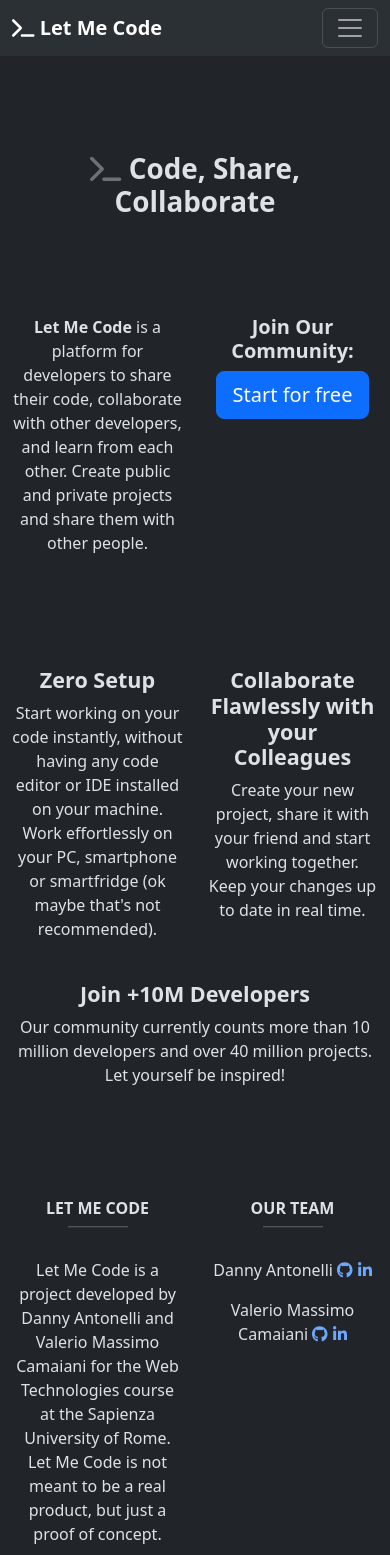
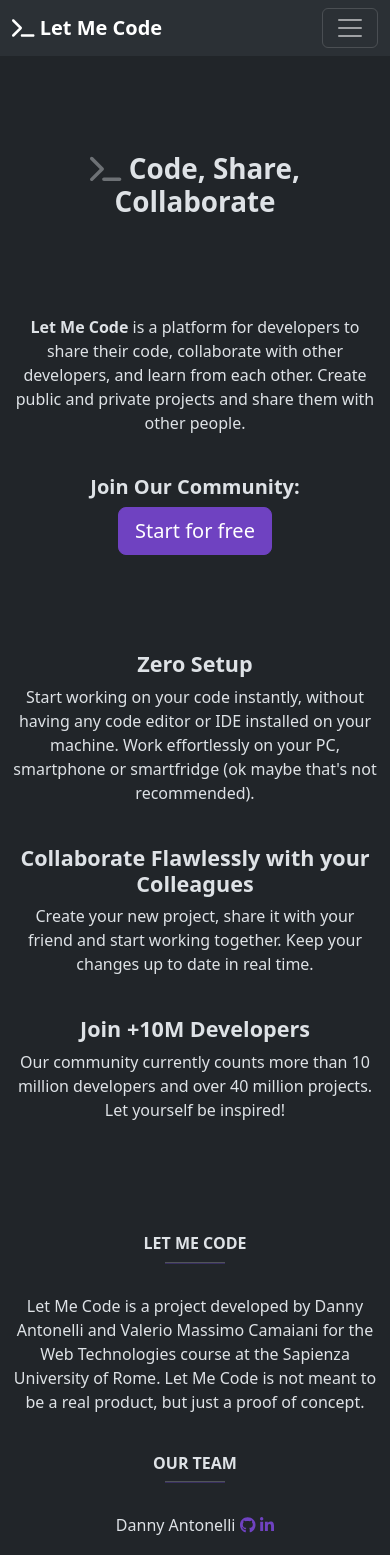
Before and after one commit to DannyAntonelli/Let-Me-Code, a Vue app in the folder frontend/: page / in a window 390 px wide. Shown: the top 1555 px of the page. Built offline with nearby package versions, Linux system fonts and the light colour scheme.

Commit message:
Improve responsiveness and styling

```diff
--- a/frontend/src/components/FooterComponent.vue
+++ b/frontend/src/components/FooterComponent.vue
@@ -3,7 +3,7 @@
     <section class="">
       <div class="container text-center text-md-start mt-5 pt-2">
         <div class="row mt-3">
-          <div class="col mx-auto mb-4">
+          <div class="col-12 col-sm-6 col-md-4 mx-auto mb-4">
             <h6 class="text-uppercase fw-bold">Let Me Code</h6>
             <hr
               class="mb-4 mt-0 d-inline-block mx-auto"
@@ -17,7 +17,7 @@
             </p>
           </div>
 
-          <div class="col mx-auto mb-4">
+          <div class="col-12 col-sm-6 col-md-4 mx-auto mb-4">
             <h6 class="text-uppercase fw-bold">Our team</h6>
             <hr
               class="mb-4 mt-0 d-inline-block mx-auto"
@@ -49,7 +49,7 @@
             </p>
           </div>
 
-          <div class="col mx-auto mb-md-0 mb-4">
+          <div class="col-12 col-sm-6 col-md-4 mx-auto mb-md-0 mb-4">
             <h6 class="text-uppercase fw-bold">Contact us</h6>
             <hr
               class="mb-4 mt-0 d-inline-block mx-auto"
@@ -72,3 +72,9 @@
     </section>
   </footer>
 </template>
+
+<style scoped>
+a {
+  color: var(--bs-purple);
+}
+</style>
--- a/frontend/src/components/ProjectCard.vue
+++ b/frontend/src/components/ProjectCard.vue
@@ -34,7 +34,7 @@
       <span
         v-for="language in project.languages"
         :key="language"
-        class="badge text-bg-info m-1"
+        class="badge rounded-pill text-bg-info m-1"
         >{{ language }}</span
       >
     </div>
--- a/frontend/src/views/Explore.vue
+++ b/frontend/src/views/Explore.vue
@@ -1,9 +1,10 @@
 <template>
-  <div
-    class="row height d-flex justify-content-center align-items-center mt-5 mb-2"
+  <div class="d-flex justify-content-center align-items-center mt-5 mb-2">
+    <form
+      class="input-group mb-3 p-2"
+      @submit.prevent="search"
+      style="width: 30rem"
     >
-    <div class="col-md-4">
-      <form class="input-group mb-3 p-2" @submit.prevent="search">
       <span class="input-group-text">
         <font-awesome-icon icon="fa-solid fa-magnifying-glass" />
       </span>
@@ -14,7 +15,6 @@
         v-model="query"
       />
     </form>
-    </div>
   </div>
 
   <ul class="nav nav-tabs text-center justify-content-center">
@@ -30,7 +30,7 @@
 
   <div class="row m-4" v-if="projectsTab">
     <div
-      class="col col-sm-4 mb-3"
+      class="col-12 col-sm-6 col-md-4 mb-3"
       v-for="project in projects"
       :key="project.id"
     >
@@ -39,7 +39,11 @@
   </div>
 
   <div class="row m-4" v-if="!projectsTab">
-    <div class="col col-sm-4 mb-3" v-for="user in users" :key="user.id">
+    <div
+      class="col-12 col-sm-6 col-md-4 mb-3"
+      v-for="user in users"
+      :key="user.id"
+    >
       <UserCard :user="user" />
     </div>
   </div>
--- a/frontend/src/views/Favorites.vue
+++ b/frontend/src/views/Favorites.vue
@@ -2,7 +2,7 @@
   <h3 class="mt-5 mb-1 text-center"><strong>Favorite Projects</strong></h3>
   <div class="row m-4">
     <div
-      class="col col-sm-4 mb-3"
+      class="col-12 col-sm-6 col-md-4 mb-3"
       v-for="project in favorites"
       :key="project.id"
     >
--- a/frontend/src/views/Following.vue
+++ b/frontend/src/views/Following.vue
@@ -1,6 +1,6 @@
 <template>
   <h3 class="mt-5 mb-5 text-center">
-    <strong>People you're following</strong>
+    <strong>Following</strong>
   </h3>
 
   <ul class="nav nav-tabs text-center justify-content-center">
@@ -16,7 +16,7 @@
 
   <div class="row m-4" v-if="projectsTab">
     <div
-      class="col col-sm-4 mb-3"
+      class="col-12 col-sm-6 col-md-4 mb-3"
       v-for="project in projects"
       :key="project.id"
     >
@@ -25,7 +25,11 @@
   </div>
 
   <div class="row m-4" v-if="!projectsTab">
-    <div class="col col-sm-4 mb-3" v-for="user in users" :key="user.id">
+    <div
+      class="col-12 col-sm-6 col-md-4 mb-3"
+      v-for="user in users"
+      :key="user.id"
+    >
       <UserCard :user="user" />
     </div>
   </div>
@@ -87,9 +91,6 @@ export default {
     changeFavorite(projectId) {
       let project = this.projects.find((project) => project.id == projectId);
       project.is_favorite = !project.is_favorite;
-      this.projects = this.projects.filter(
-        (project) => project.id != projectId
-      );
     },
 
     setProjectsPage() {
--- a/frontend/src/views/Home.vue
+++ b/frontend/src/views/Home.vue
@@ -6,7 +6,7 @@
 
   <div class="container text-center text-md-start">
     <div class="row mt-5 text-center">
-      <div class="col mx-auto mb-4">
+      <div class="col-12 col-sm-6 col-md-6 mx-auto mb-4">
         <p>
           <strong> Let Me Code</strong> is a platform for developers to share
           their code, collaborate with other developers, and learn from each
@@ -15,10 +15,16 @@
         </p>
       </div>
 
-      <div class="col mx-auto mb-4">
+      <div class="col-12 col-sm-6 col-md-4 mx-auto mb-4">
         <h5><strong>Join Our Community:</strong></h5>
         <router-link to="/register"
-          ><button class="btn btn-primary btn-lg">
+          ><button
+            class="btn btn-primary btn-lg"
+            style="
+              background-color: var(--bs-purple);
+              border-color: var(--bs-purple);
+            "
+          >
             Start for free
           </button></router-link
         >
@@ -28,7 +34,7 @@
 
   <div class="container text-center text-md-start mt-5 pt-2">
     <div class="row mt-3 text-center">
-      <div class="col mx-auto mb-4 hidden">
+      <div class="col-12 col-sm-6 col-md-4 mx-auto mb-4 hidden">
         <h4><strong>Zero Setup</strong></h4>
         <p>
           Start working on your code instantly, without having any code editor
@@ -37,7 +43,7 @@
         </p>
       </div>
 
-      <div class="col mx-auto mb-4 hidden" id="two">
+      <div class="col-12 col-sm-6 col-md-4 mx-auto mb-4 hidden" id="two">
         <h4><strong>Collaborate Flawlessly with your Colleagues</strong></h4>
         <p>
           Create your new project, share it with your friend and start working
@@ -45,7 +51,7 @@
         </p>
       </div>
 
-      <div class="col mx-auto mb-4 hidden" id="three">
+      <div class="col-12 col-sm-6 col-md-4 mx-auto mb-4 hidden" id="three">
         <h4><strong>Join +10M Developers</strong></h4>
         <p>
           Our community currently counts more than 10 million developers and
@@ -80,6 +86,10 @@ export default {
 </script>
 
 <style scoped>
+a {
+  color: inherit;
+}
+
 #two {
   transition-delay: 200ms;
 }
--- a/frontend/src/views/Login.vue
+++ b/frontend/src/views/Login.vue
@@ -42,7 +42,13 @@
       />
     </div>
 
-    <button type="submit" class="btn btn-primary btn-lg mt-2">Log In</button>
+    <button
+      type="submit"
+      class="btn btn-primary btn-lg mt-2"
+      style="background-color: var(--bs-purple); border-color: var(--bs-purple)"
+    >
+      Log In
+    </button>
 
     <p class="mt-3">
       Don't have an account?
@@ -82,3 +88,9 @@ export default {
   },
 };
 </script>
+
+<style scoped>
+a {
+  color: var(--bs-purple);
+}
+</style>
--- a/frontend/src/views/NotFound.vue
+++ b/frontend/src/views/NotFound.vue
@@ -5,7 +5,9 @@
     </h2>
     <h3>
       What are you looking for? Maybe you want to take a look at
-      <a href="https://youtu.be/dQw4w9WgXcQ">this</a>
+      <a style="color: var(--bs-purple)" href="https://youtu.be/dQw4w9WgXcQ"
+        >this</a
+      >
     </h3>
   </div>
 </template>
--- a/frontend/src/views/Register.vue
+++ b/frontend/src/views/Register.vue
@@ -115,7 +115,13 @@
       </label>
     </div>
 
-    <button type="submit" class="btn btn-primary btn-lg">Register</button>
+    <button
+      type="submit"
+      class="btn btn-primary btn-lg"
+      style="background-color: var(--bs-purple); border-color: var(--bs-purple)"
+    >
+      Register
+    </button>
 
     <p class="mt-3">
       Already have an account?
@@ -180,3 +186,13 @@ export default {
   },
 };
 </script>
+
+<style scoped>
+a {
+  color: var(--bs-purple);
+}
+
+.form-check-input[type="checkbox"]:checked {
+  background-color: var(--bs-purple);
+}
+</style>
```
Lines whose indentation alone changed are shown as unchanged.
